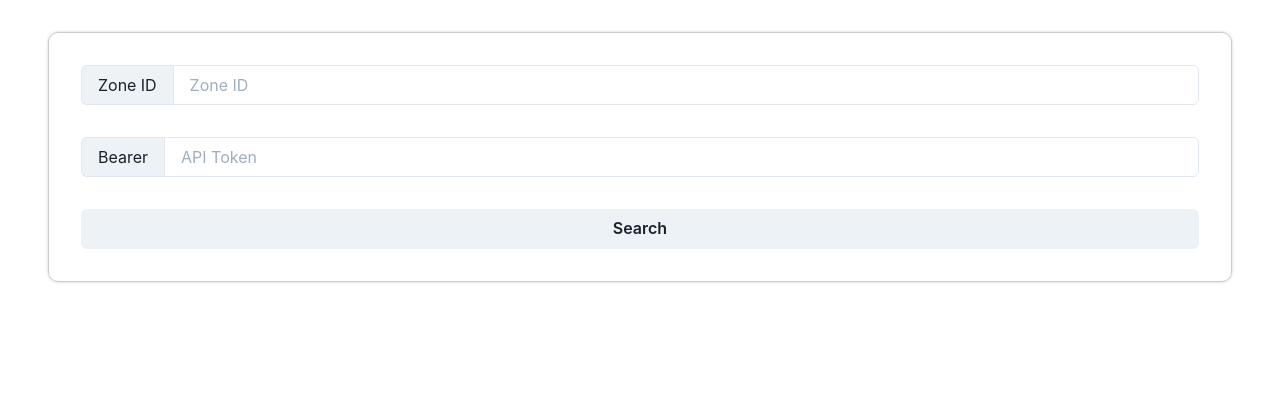
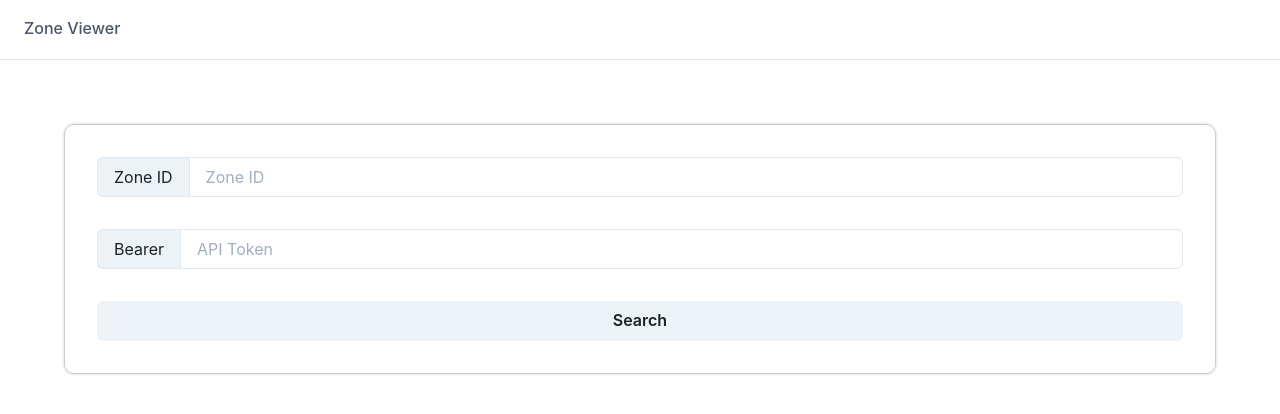
Before and after one commit to ukcw/flaretools, a React (Create React App) app in the folder intern-project/: page /zone-viewer in a window 1280 px wide. Shown: the top 414 px of the page. Built offline with nearby package versions, Linux system fonts and the light colour scheme.

Commit message:
added NavBar

```diff
--- a/intern-project/public/index.html
+++ b/intern-project/public/index.html
@@ -24,7 +24,7 @@
       work correctly both with client-side routing and a non-root public URL.
       Learn how to configure a non-root public URL by running `npm run build`.
     -->
-    <title>React App</title>
+    <title></title>
   </head>
   <body>
     <noscript>You need to enable JavaScript to run this app.</noscript>
--- a/intern-project/src/components/Navbar.js
+++ b/intern-project/src/components/Navbar.js
@@ -1,5 +1,54 @@
+import {
+  Box,
+  Flex,
+  Link,
+  Popover,
+  PopoverTrigger,
+  useColorModeValue,
+} from "@chakra-ui/react";
+import { Link as ReachLink } from "react-router-dom";
 import React from "react";
 
-const Navbar = () => {};
+const Navbar = (props) => {
+  const linkColor = useColorModeValue("gray.600", "gray.200");
+  const linkHoverColor = useColorModeValue("gray.800", "white");
+  const popoverContentBgColor = useColorModeValue("white", "gray.800");
+  return (
+    <Box>
+      <Flex
+        display={{ base: "none", md: "flex" }}
+        py={{ base: 2 }}
+        px={{ base: 4 }}
+        minH={"60px"}
+        borderBottom={1}
+        borderStyle={"solid"}
+        borderColor={useColorModeValue("gray.200", "gray.900")}
+        top={"0"}
+        //width={"100%"}
+      >
+        <Popover trigger={"hover"} placement={"bottom-start"}>
+          <PopoverTrigger>
+            <Link
+              p={2}
+              as={ReachLink}
+              to="/zone-viewer"
+              fontSize={"md"}
+              fontWeight={500}
+              color={linkColor}
+              rounded={"xl"}
+              _hover={{
+                textDecoration: "none",
+                color: linkHoverColor,
+                bg: useColorModeValue("gray.300", "gray.900"),
+              }}
+            >
+              Zone Viewer
+            </Link>
+          </PopoverTrigger>
+        </Popover>
+      </Flex>
+    </Box>
+  );
+};
 
 export default Navbar;
--- a/intern-project/src/index.js
+++ b/intern-project/src/index.js
@@ -7,11 +7,13 @@ import { ChakraProvider } from "@chakra-ui/react";
 import { BrowserRouter, Route, Routes } from "react-router-dom";
 import WireframeZoneViewer from "./pages/WireframeZoneViewer";
 import ZoneViewer from "./pages/ZoneViewer";
+import Navbar from "./components/Navbar";
 
 ReactDOM.render(
   <React.StrictMode>
     <ChakraProvider>
       <BrowserRouter>
+        <Navbar />
         <Routes>
           <Route path="/" element={<App />} />
           <Route path="/zone-viewer" element={<ZoneViewer />} />
--- a/intern-project/src/pages/ZoneViewer.js
+++ b/intern-project/src/pages/ZoneViewer.js
@@ -1,6 +1,5 @@
 //import logo from "./logo.svg";
 import React, { useState } from "react";
-import DNSViewer from "../components/dnsComponents/DnsViewer";
 import FirewallViewer from "../components/firewallComponents/FirewallViewer";
 import {
   Button,
@@ -47,7 +46,6 @@ function ZoneViewer() {
     };
 
     const zoneDetailsResults = await getZoneSetting(payload, "/zone_details");
-    console.log(zoneDetailsResults);
     if (zoneDetailsResults.zone_details.success === false) {
       return alert("You have submitted invalid credentials.");
     }
@@ -58,7 +56,7 @@ function ZoneViewer() {
   };
 
   return (
-    <Container maxW="container.xl">
+    <Container maxW="container.xl" p={8}>
       <Stack
         spacing={8}
         borderColor="#ccc"
```
